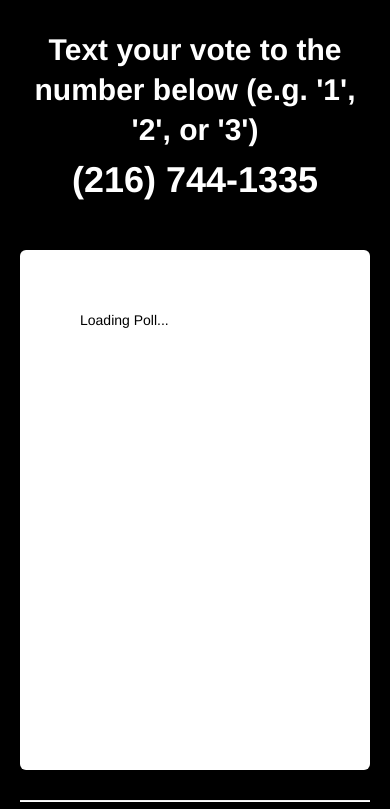
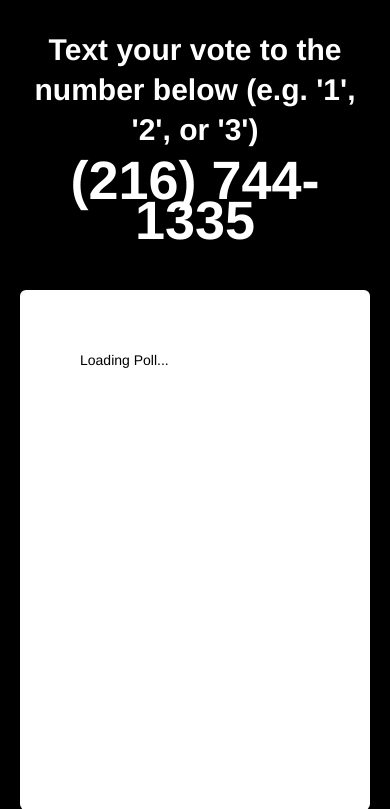
Before and after one commit to teltechsystems/SMS-Polling, a Python web app: template django_polling/templates/home.html in a window 390 px wide. Shown: the part 51-860 px from the top of the page. Run offline with Jinja, Linux system fonts and the light colour scheme; the template is opened without the code that fills it, so the values that code supplies are empty; some libraries are stand-ins or nearby versions.

Commit message:
Making the phone number bigger on the home page

```diff
--- a/django_polling/templates/home.html
+++ b/django_polling/templates/home.html
@@ -11,7 +11,7 @@
 {% block outside_hero %}
 <div style="text-align : center;">
     <h2>Text your vote to the number below (e.g. '1', '2', or '3')</h2>
-    <h1>(216) 744-1335</h1>
+    <h1 style="font-size : 54px;">(216) 744-1335</h1>
     <br />
     <br />
 </div>
```
